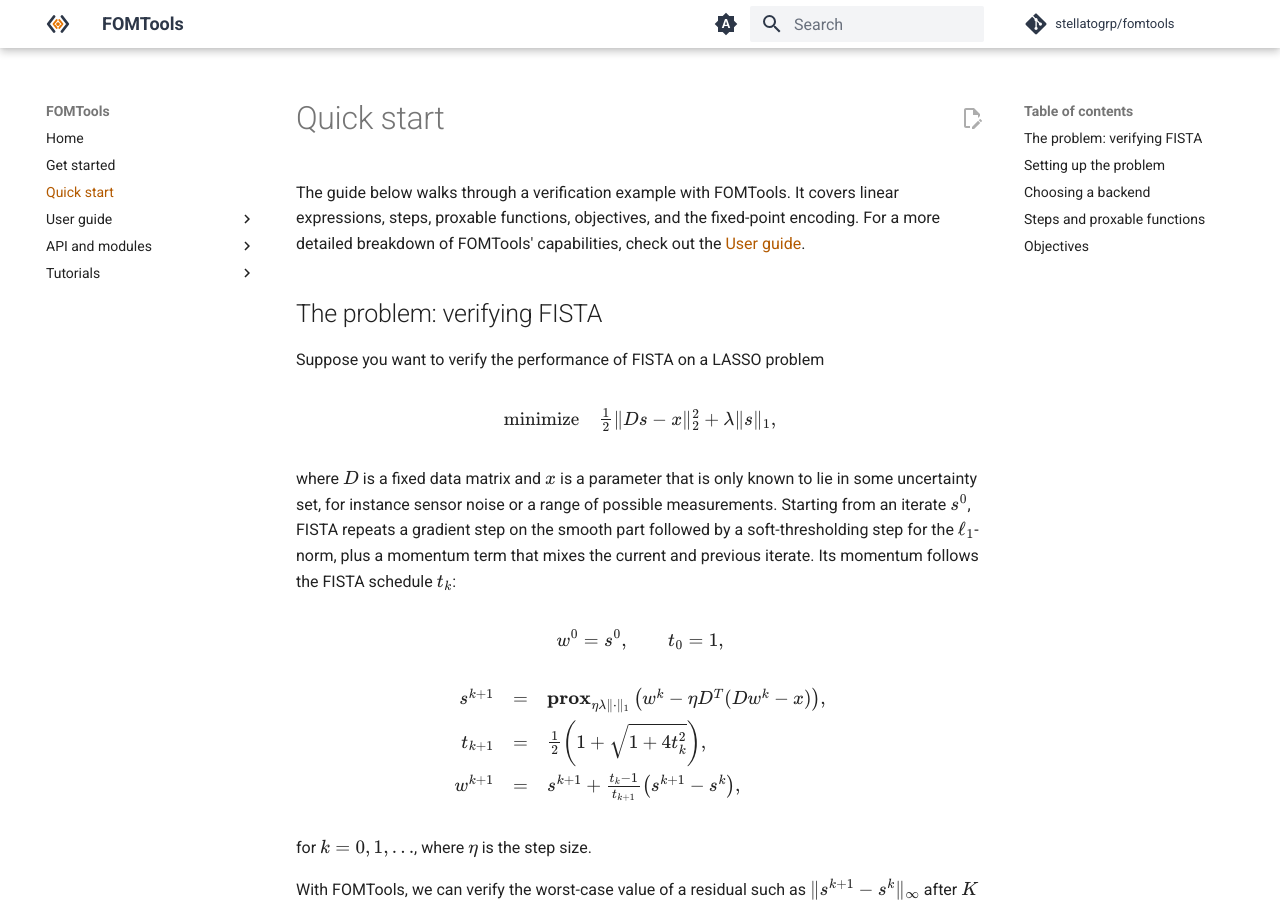
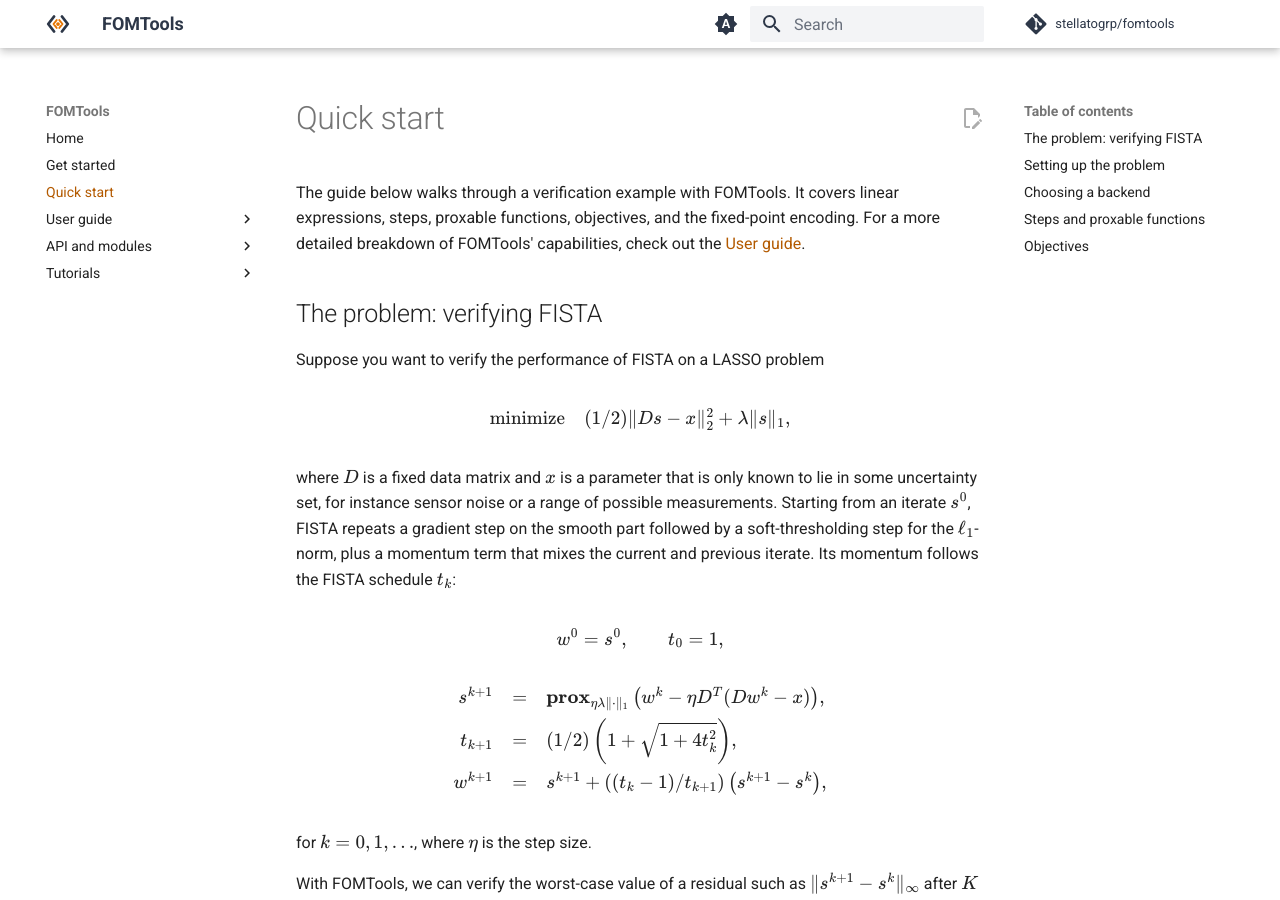
Before and after one commit to stellatogrp/fomtools, an MkDocs documentation site: the page built from docs/quick_start.md, in a window 1280 px wide and 900 px high. Built offline with MkDocs 1.6.1 and Material for MkDocs 9.7.7, drawn with Linux system fonts in a browser that asks for light colours; comment, search, counter and statistics services are not loaded.

Commit message:
Docs: inline-slash fractions instead of \frac (intro, quick start, control tutorial); add to the notation table

```diff
--- a/docs/quick_start.md
+++ b/docs/quick_start.md
@@ -10,7 +10,7 @@ Suppose you want to verify the performance of FISTA on a LASSO problem
 
 $$
 \begin{array}{ll}
-\text{minimize} & \frac{1}{2}\|Ds - x\|_2^2 + \lambda \|s\|_1,
+\text{minimize} & (1/2)\|Ds - x\|_2^2 + \lambda \|s\|_1,
 \end{array}
 $$
 
@@ -29,8 +29,8 @@ $$
 $$
 \begin{array}{rcl}
 s^{k+1} &=& \mathbf{prox}_{\eta\lambda\|\cdot\|_1}\left(w^k - \eta D^T(Dw^k - x)\right), \\
-t_{k+1} &=& \frac{1}{2}\left(1 + \sqrt{1 + 4t_k^2}\right), \\
-w^{k+1} &=& s^{k+1} + \frac{t_k - 1}{t_{k+1}}\left(s^{k+1} - s^k\right),
+t_{k+1} &=& (1/2)\left(1 + \sqrt{1 + 4t_k^2}\right), \\
+w^{k+1} &=& s^{k+1} + ((t_k - 1)/t_{k+1})\left(s^{k+1} - s^k\right),
 \end{array}
 $$
 
--- a/docs/tutorials/verification/control.py
+++ b/docs/tutorials/verification/control.py
@@ -454,8 +454,7 @@ def _(mo):
         z^{k+1}
         = \mathbf{prox}_{f/(\sigma+\rho)}
         \left(
-            \frac{\sigma z^k+\rho(2w^{k+1}-v^k)}
-                 {\sigma+\rho}
+            (\sigma z^k+\rho(2w^{k+1}-v^k))/(\sigma+\rho)
         \right).
     $$
 
```
Also changed, not shown: AGENTS.md (+1 -0 lines), docs/index.md (+1 -1 lines).
